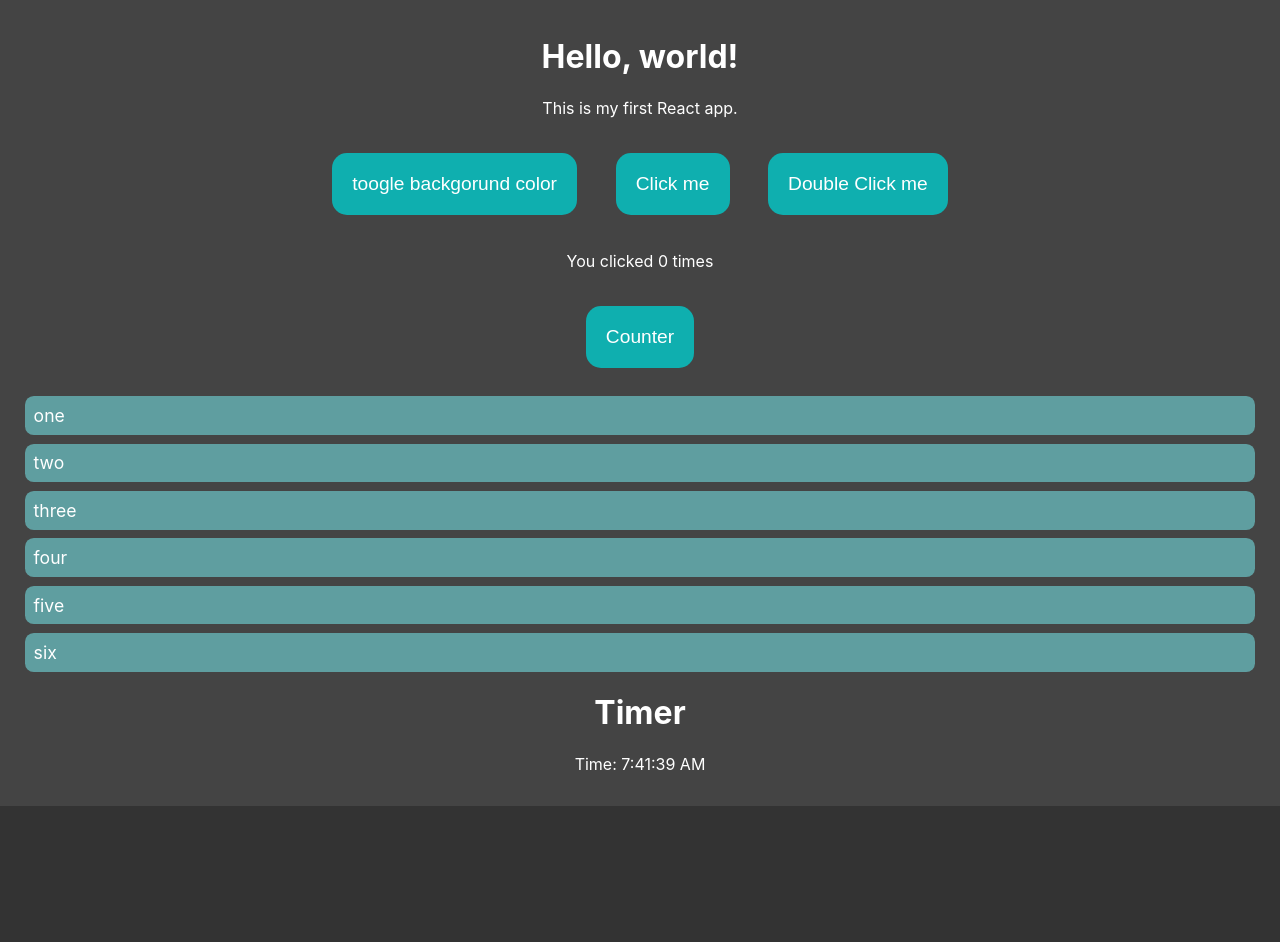
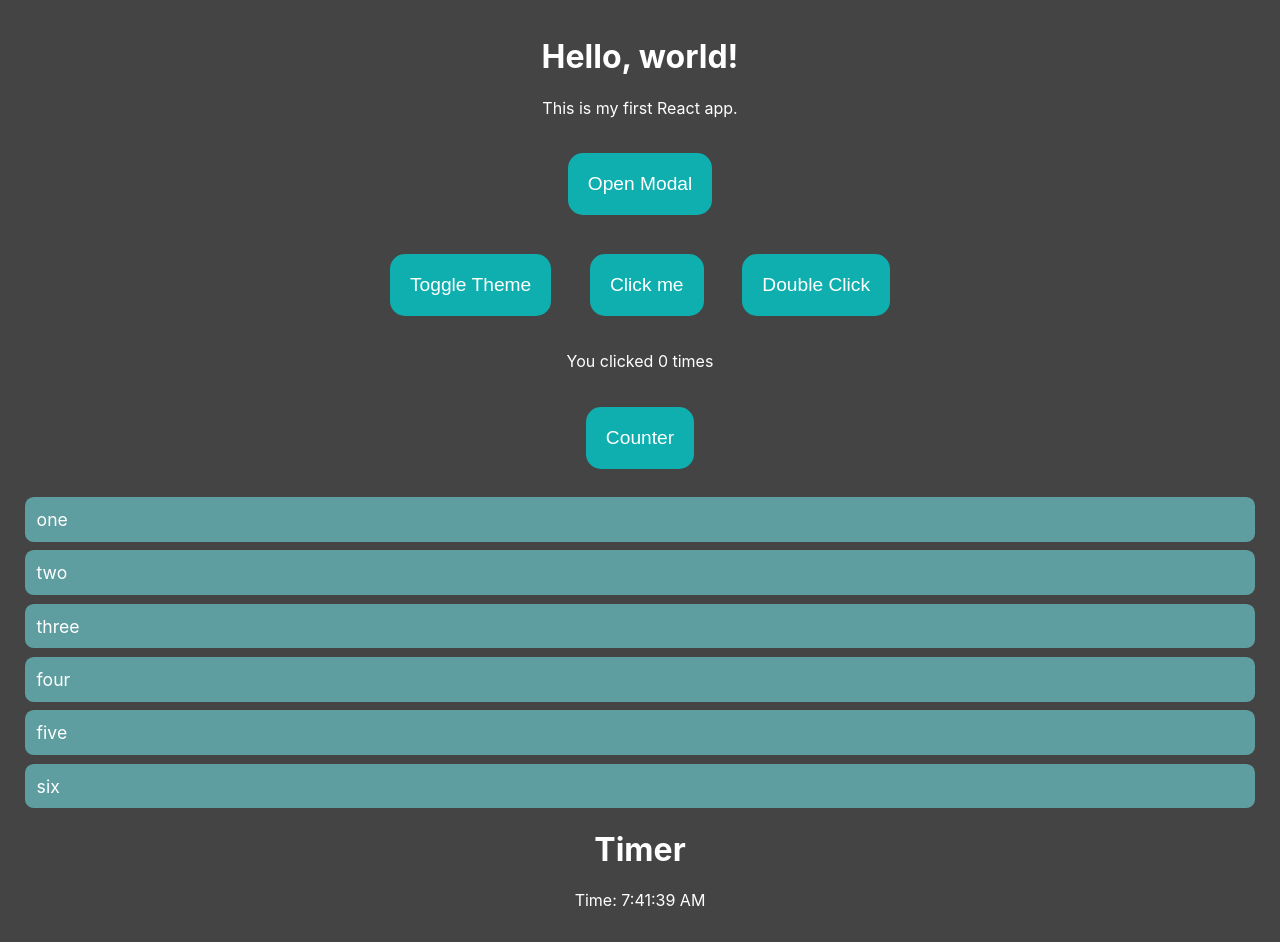
Before and after one commit to WillianChavez/my-app, a React (Create React App) app: page / in a window 1280 px wide. Before the commit the page ends 806 px from the top, so only its background shows below. Built offline with nearby package versions, Linux system fonts and the light colour scheme.

Commit message:
practice for portals and hooks

```diff
--- a/public/index.html
+++ b/public/index.html
@@ -24,6 +24,8 @@
     </head>
     <body>
         <noscript>You need to enable JavaScript to run this app.</noscript>
+
+        <div id="modal-root"></div>
         <div id="root"></div>
         <!--
       This HTML file is a template.
--- a/src/App.js
+++ b/src/App.js
@@ -1,9 +1,10 @@
 import React from 'react'
 import Button from './components/button.js'
-import Counter from './components/counter.js'
-import Timer from './components/timer.js'
+import { Counter } from './components/counter.js'
+import { Timer } from './components/timer.js'
 import Toggle from './components/toggle.js'
 import List from './components/list.js'
+import { ModalContainer } from './components/modal.js'
 import { themes, themeContext, tooglerContext } from './themeContext.js'
 
 import './styles/App.css'
@@ -35,12 +36,14 @@ export default class App extends React.Component {
                 <h1>Hello, world!</h1>
                 <p>This is my first React app.</p>
                 <themeContext.Provider value={this.state.theme}>
+                    <ModalContainer />
+
                     <tooglerContext.Provider value={this.state.toggleTheme}>
                         <Toggle />
                     </tooglerContext.Provider>
 
-                    <Button text="Click me" />
-                    <Button text="Double Click me" />
+                    <Button handleClick={() => alert('show message')}>Click me</Button>
+                    <Button handleClick={() => alert('show message')}>Double Click</Button>
 
                     <Counter />
 
--- a/src/components/button.js
+++ b/src/components/button.js
@@ -3,18 +3,6 @@ import '../styles/button.css'
 import { themeContext } from '../themeContext'
 export default class Button extends React.Component {
     // utlizando bind
-
-    constructor(props) {
-        super(props)
-        this.handleClick = this.handleClick.bind(this)
-    }
-    handleClick(message, event) {
-        this.showMessage(message)
-    }
-
-    showMessage(message) {
-        alert(message)
-    }
 
     // Campos publicos
     // handleClick = (message, event) => {
@@ -26,8 +14,8 @@ export default class Button extends React.Component {
         return (
             <themeContext.Consumer>
                 {(theme) => (
-                    <button className={`button ${theme}`} onClick={this.handleClick.bind(this, 'hola')}>
-                        {this.props.text}
+                    <button className={`button ${theme}`} onClick={this.props.handleClick}>
+                        {this.props.children}
                     </button>
                 )}
             </themeContext.Consumer>
--- a/src/components/counter.js
+++ b/src/components/counter.js
@@ -1,47 +1,17 @@
-import React from 'react'
-import '../styles/button.css'
-import { themeContext } from '../themeContext'
+import { useState } from 'react'
+import Button from './button'
 
-// export default function Counter() {
-//     const [count, setCount] = React.useState(0)
+export function Counter() {
+    const [count, setCount] = useState(0)
 
-//     return (
-//         <div>
-//             <p>You clicked {count} times</p>
-//             <button onClick={() => setCount(count + 1)} className="button">
-//                 Counter
-//             </button>
-//         </div>
-//     )
-// }
-
-export default class Counter extends React.Component {
-    constructor(props) {
-        super(props)
-        this.state = {
-            count: 0,
-        }
-        this.handleClick = this.handleClick.bind(this)
+    const handleClick = () => {
+        setCount(count + 1)
     }
 
-    handleClick() {
-        this.setState({
-            count: this.state.count + 1,
-        })
-    }
-
-    render() {
-        return (
-            <themeContext.Consumer>
-                {(theme) => (
-                    <div>
-                        <p>You clicked {this.state.count} times</p>
-                        <button onClick={this.handleClick} className={`button ${theme}`}>
-                            Counter
-                        </button>
-                    </div>
-                )}
-            </themeContext.Consumer>
-        )
-    }
+    return (
+        <div>
+            <p>You clicked {count} times</p>
+            <Button handleClick={handleClick}>Counter</Button>
+        </div>
+    )
 }
--- a/src/components/listItem.js
+++ b/src/components/listItem.js
@@ -1,4 +1,23 @@
+import React from 'react'
 import '../styles/list.css'
-export default function ListItem(props) {
-    return <li className="listItem">{props.value}</li>
+
+export default class ListItem extends React.Component {
+    constructor(props) {
+        super(props)
+        this.ref = React.createRef()
+
+        this.handleClick = this.handleClick.bind(this)
+    }
+
+    handleClick() {
+        this.ref.current.classList.toggle('listItem--selected')
+    }
+
+    render() {
+        return (
+            <li className="listItem" ref={this.ref} onClick={this.handleClick}>
+                {this.props.value}
+            </li>
+        )
+    }
 }
--- /dev/null
+++ b/src/components/modal.js
@@ -0,0 +1,54 @@
+import { useEffect, useState } from 'react'
+import ReactDOM from 'react-dom'
+import Button from './button'
+import '../styles/modal.css'
+const modalRoot = document.getElementById('modal-root')
+
+function ModalPortal({ children }) {
+    const el = document.createElement('div')
+
+    useEffect(() => {
+        modalRoot.appendChild(el)
+
+        return () => modalRoot.removeChild(el)
+    }, [el])
+
+    return ReactDOM.createPortal(children, el)
+}
+
+function ContentModal({ children, handleClose }) {
+    return (
+        <div className="modal-content">
+            <p>{children}</p>
+            <Button handleClick={handleClose}>Close</Button>
+        </div>
+    )
+}
+
+function HeaderModal({ children }) {
+    return <div className="modal-header">{children}</div>
+}
+function Modal({ isOpen, handleClose }) {
+    if (!isOpen) return null
+
+    return (
+        <ModalPortal>
+            <div className="wrapper-modal">
+                <div className="modal">
+                    <HeaderModal>Header Modal</HeaderModal>
+                    <ContentModal handleClose={handleClose}>Content Modal</ContentModal>
+                </div>
+            </div>
+        </ModalPortal>
+    )
+}
+
+export function ModalContainer() {
+    const [isOpen, setIsOpen] = useState(false)
+    return (
+        <div>
+            <Button handleClick={() => setIsOpen(true)}>Open Modal</Button>
+            <Modal isOpen={isOpen} handleClose={() => setIsOpen(false)} />
+        </div>
+    )
+}
--- a/src/components/timer.js
+++ b/src/components/timer.js
@@ -1,34 +1,22 @@
-import React from 'react'
+import { useState, useEffect } from 'react'
 
-export default class Timer extends React.Component {
-    constructor(props) {
-        super(props)
-        this.state = {
-            date: new Date(),
+export function Timer() {
+    const [time, setTime] = useState(new Date())
+
+    useEffect(() => {
+        const interval = setInterval(() => {
+            setTime(new Date())
+        }, 1000)
+
+        return () => {
+            clearInterval(interval)
         }
-    }
+    }, [time])
 
-    tick() {
-        this.setState({
-            date: new Date(),
-        })
-    }
-
-    // life cycle methods
-    componentDidMount() {
-        this.timerID = setInterval(() => this.tick(), 1000)
-    }
-
-    componentWillUnmount() {
-        clearInterval(this.timerID)
-    }
-
-    render() {
-        return (
-            <div>
-                <h1>Timer</h1>
-                <p>Time: {this.state.date.toLocaleTimeString()}</p>
-            </div>
-        )
-    }
+    return (
+        <div>
+            <h1>Timer</h1>
+            <p>Time: {time.toLocaleTimeString()}</p>
+        </div>
+    )
 }
--- a/src/components/toggle.js
+++ b/src/components/toggle.js
@@ -1,34 +1,8 @@
 import React from 'react'
-import '../styles/button.css'
-import { themeContext, tooglerContext } from '../themeContext'
+import { tooglerContext } from '../themeContext'
+import Button from './button'
 export default class Toggle extends React.Component {
-    constructor(props) {
-        super(props)
-
-        this.state = {
-            isToggleOn: false,
-        }
-    }
-
-    handleClick = () => {
-        this.setState((state) => ({
-            isToggleOn: !state.isToggleOn,
-        }))
-    }
-
     render() {
-        return (
-            <themeContext.Consumer>
-                {(theme) => (
-                    <tooglerContext.Consumer>
-                        {(toggleTheme) => (
-                            <button className={`button ${theme}`} onClick={toggleTheme}>
-                                toogle backgorund color
-                            </button>
-                        )}
-                    </tooglerContext.Consumer>
-                )}
-            </themeContext.Consumer>
-        )
+        return <tooglerContext.Consumer>{(toggleTheme) => <Button handleClick={toggleTheme}>Toggle Theme</Button>}</tooglerContext.Consumer>
     }
 }
--- a/src/styles/button.css
+++ b/src/styles/button.css
@@ -18,6 +18,6 @@
 }
 
 .theme-light {
-    background-color: #fff;
+    background-color: rgb(179, 179, 179);
     color: #000;
 }
--- a/src/styles/list.css
+++ b/src/styles/list.css
@@ -12,7 +12,11 @@
 
     border-radius: 0.5em;
     font-size: 1.1rem;
-    transition: all 1s ease;
+    transition: all 0.5s ease;
+    border: 3px solid transparent;
+}
+.listItem--selected {
+    border: 3px solid orange;
 }
 
 .theme-dark .listItem {
@@ -21,6 +25,6 @@
 }
 
 .theme-light .listItem {
-    background-color: #fff;
+    background-color: rgb(194, 193, 193);
     color: #000;
 }
--- /dev/null
+++ b/src/styles/modal.css
@@ -0,0 +1,39 @@
+.wrapper-modal {
+    position: fixed;
+    top: 0;
+    left: 0;
+    width: 100%;
+    height: 100%;
+    background: rgba(0, 0, 0, 0.5);
+    color: white;
+    z-index: 10;
+
+    display: flex;
+    justify-content: center;
+    align-items: center;
+    flex-direction: column;
+}
+
+.modal {
+    background-color: rgba(255, 255, 255, 0.2);
+
+    width: 80%;
+    height: 80%;
+    border-radius: 30px;
+    display: flex;
+    padding: 3rem 1rem;
+    justify-content: space-around;
+    align-items: stretch;
+    flex-direction: column;
+}
+
+.modal-header {
+    font-size: 2rem;
+    font-weight: bold;
+}
+.modal-content {
+    font-size: 1.4rem;
+    background-color: rgba(0, 0, 0, 0.5);
+    border-radius: 30px;
+    text-align: center;
+}
```
